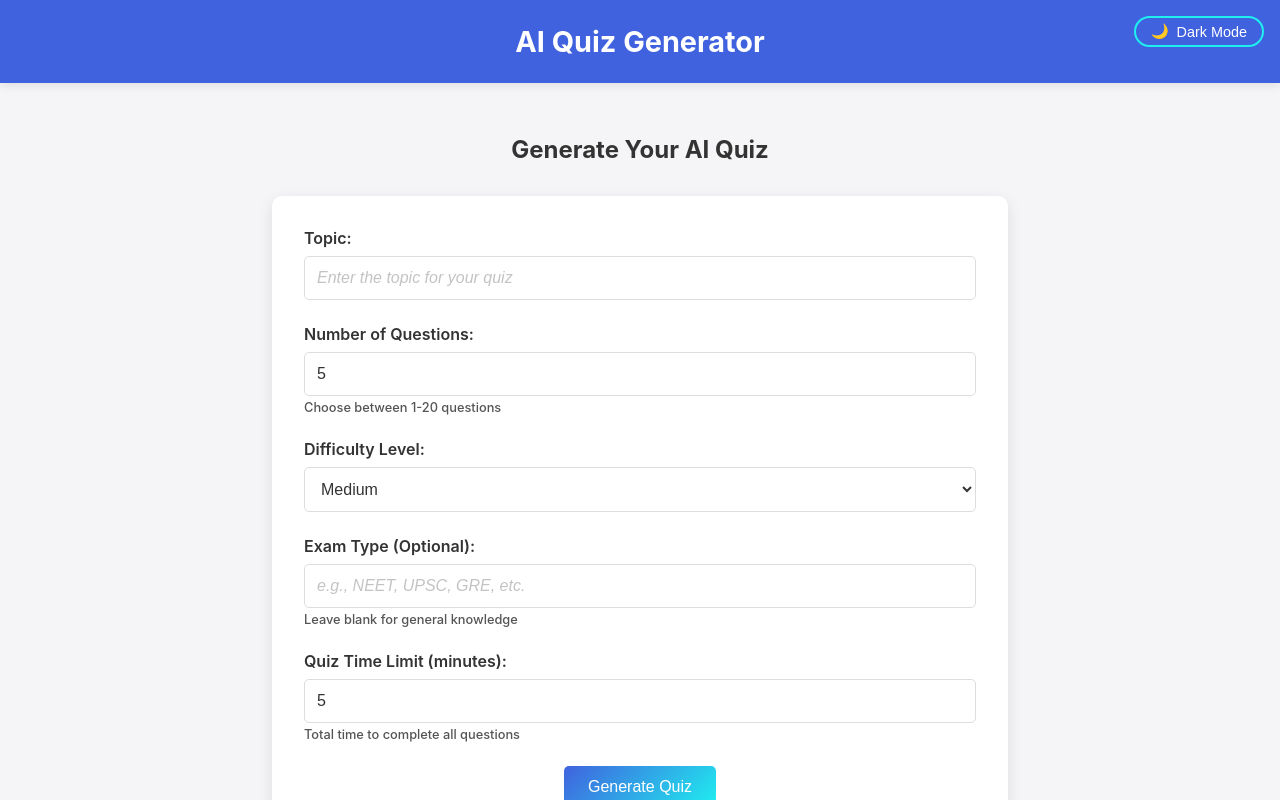
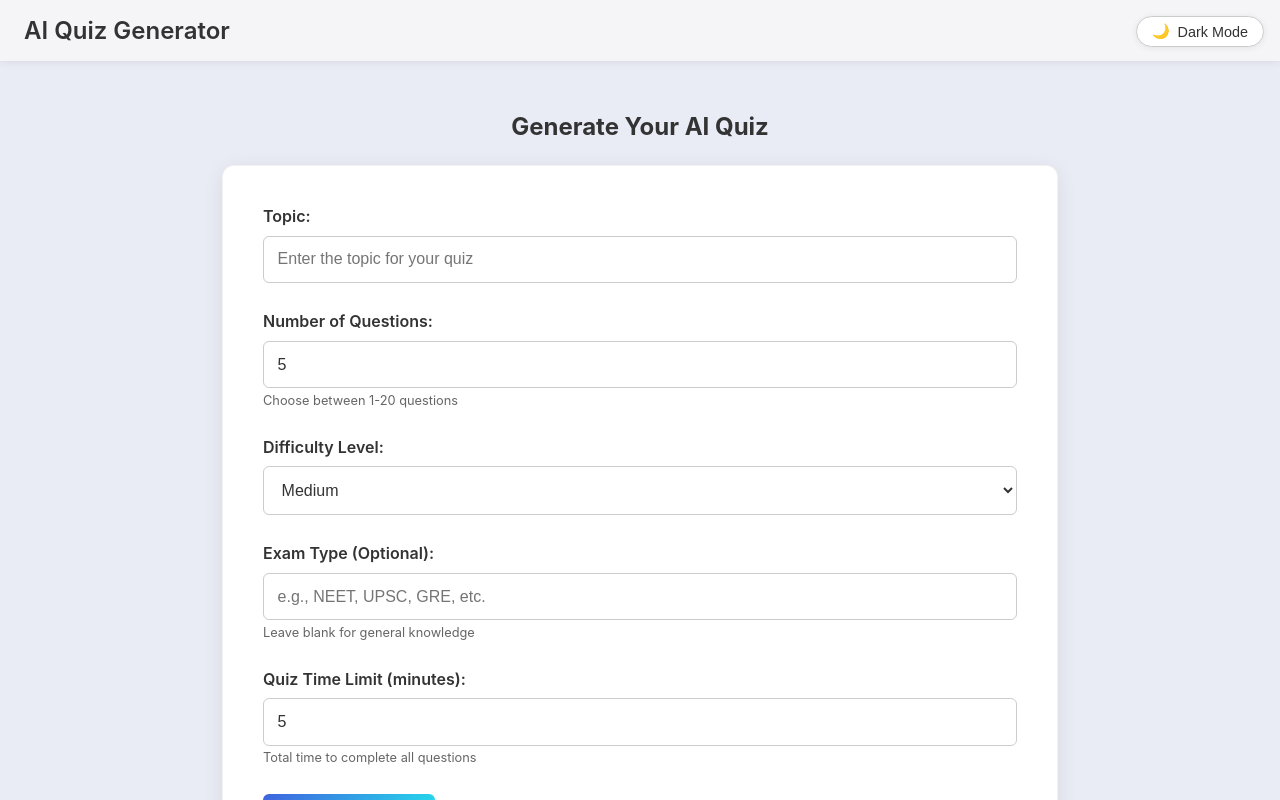
Before and after one commit to srinathren/quizapp-ai-local, a React (Create React App) app in the folder client/: page / in a window 1280 px wide. Shown: the top 800 px of the page. Built offline with nearby package versions, Linux system fonts and the light colour scheme.

Commit message:
update: css

```diff
--- a/client/src/App.css
+++ b/client/src/App.css
@@ -4,28 +4,36 @@
   --primary-color: #4062DE;
   --secondary-color: #1FEFEF;
   --accent-color: #F76E6E;
-  --background-color: #f5f5f7;
+  --background-color: #e9ecf5; /* Softer light background */
   --card-background: #ffffff;
   --text-color: #333333;
-  --header-bg: #4062DE;
-  --header-text: #ffffff;
-  --footer-bg: #4062DE;
-  --footer-text: #ffffff;
+  --header-bg: #f5f5f7; /* Lighter header */
+  --header-text: #333333; /* Darker text for light header */
+  --footer-bg: #f5f5f7; /* Lighter footer */
+  --footer-text: #333333; /* Darker text for light footer */
   --button-bg: #4062DE;
   --button-text: #ffffff;
   --button-hover: #3251b9;
-  --input-border: #dddddd;
-  --input-focus: #1FEFEF;
-  --option-selected: #e0f7fa;
+  --input-border: #cccccc; /* Softer input border */
+  --input-focus: #4062DE; /* Focus color using primary */
+  --option-selected: rgba(64, 98, 222, 0.1); /* Primary with opacity */
   --option-border: #dddddd;
   --option-hover: #f0f0f0;
-  --option-selected-border: #1FEFEF;
-  --timer-bg: #e0f7fa;
+  --option-selected-border: #4062DE; /* Primary color border */
+  --timer-bg: rgba(31, 239, 239, 0.1); /* Secondary with opacity */
   --score-high: #4caf50;
   --score-medium: #ff9800;
   --score-low: #f44336;
-  --shadow-color: rgba(0, 0, 0, 0.1);
+  --shadow-color: rgba(0, 0, 0, 0.08); /* Softer shadow */
   --form-help-color: #555555;
+  --review-bg: #f9f9f9;
+  --correct-answer-bg: rgba(76, 175, 80, 0.1);
+  --incorrect-answer-bg: rgba(247, 110, 110, 0.1);
+  --score-message-color: #333;
+  --time-info-bg: #f5f5f5;
+  --time-info-color: #333;
+  --border-radius-large: 12px;
+  --border-radius-small: 6px;
 }
 
 /* Dark Theme */
@@ -33,73 +41,42 @@
   --primary-color: #4062DE;
   --secondary-color: #1FEFEF;
   --accent-color: #F76E6E;
-  --background-color: #121212;
-  --card-background: #1e1e1e;
-  --text-color: #f0f0f0;
-  --header-bg: #222222;
-  --header-text: #f0f0f0;
-  --footer-bg: #222222;
-  --footer-text: #f0f0f0;
+  --background-color: #0d0d0d; /* Very dark background */
+  --card-background: #1a1a1a; /* Slightly lighter than background */
+  --text-color: #e0e0e0; /* Lighter text */
+  --header-bg: #1a1a1a; /* Darker header */
+  --header-text: #e0e0e0;
+  --footer-bg: #1a1a1a; /* Darker footer */
+  --footer-text: #e0e0e0;
   --button-bg: #4062DE;
   --button-text: #ffffff;
   --button-hover: #5373ef;
-  --input-border: #444444;
-  --input-focus: #1FEFEF;
-  --option-selected: #2a3e89;
-  --option-border: #444444;
-  --option-hover: #333333;
-  --option-selected-border: #1FEFEF;
-  --timer-bg: #2a3e89;
-  --score-high: #4caf50;
-  --score-medium: #ff9800;
-  --score-low: #f44336;
-  --shadow-color: rgba(0, 0, 0, 0.3);
-  --form-help-color: #1FEFEF;
-  --review-bg: #2a2a2a;
+  --input-border: #333333; /* Darker input border */
+  --input-focus: #1FEFEF; /* Focus color using secondary */
+  --option-selected: rgba(31, 239, 239, 0.1); /* Secondary with opacity */
+  --option-border: #333333;
+  --option-hover: #2a2a2a;
+  --option-selected-border: #1FEFEF; /* Secondary color border */
+  --timer-bg: rgba(64, 98, 222, 0.1); /* Primary with opacity */
+  --score-high: #81c784; /* Brighter green */
+  --score-medium: #ffb74d; /* Brighter orange */
+  --score-low: #e57373; /* Brighter red */
+  --shadow-color: rgba(0, 0, 0, 0.4); /* Slightly stronger shadow for contrast */
+  --form-help-color: #b0b0b0; /* Lighter help text */
+  --review-bg: #222222;
   --correct-answer-bg: rgba(76, 175, 80, 0.2);
   --incorrect-answer-bg: rgba(247, 110, 110, 0.2);
-  --score-message-color: #f0f0f0;
+  --score-message-color: #e0e0e0;
   --time-info-bg: #2a2a2a;
-  --time-info-color: #f0f0f0;
+  --time-info-color: #e0e0e0;
 }
 
-/* Theme Toggle Styles */
-.theme-toggle {
-  position: absolute;
-  top: 1rem;
-  right: 1rem;
+/* General Styles */
+*, *::before, *::after {
+  box-sizing: border-box;
+  /* Removed transition for simplicity, can add back specific ones later */
 }
 
-.theme-toggle-button {
-  background: transparent;
-  border: 2px solid var(--secondary-color);
-  color: var(--header-text);
-  border-radius: 30px;
-  padding: 5px 15px;
-  font-size: 0.9rem;
-  cursor: pointer;
-  display: flex;
-  align-items: center;
-  gap: 8px;
-  transition: all 0.3s ease;
-}
-
-.theme-toggle-button:hover {
-  background-color: var(--secondary-color);
-  color: #333;
-}
-
-.toggle-text {
-  display: none;
-}
-
-@media (min-width: 768px) {
-  .toggle-text {
-    display: inline;
-  }
-}
-
-/* Apply variables to existing styles */
 body {
   margin: 0;
   font-family: -apple-system, BlinkMacSystemFont, 'Segoe UI', 'Roboto', 'Oxygen',
@@ -109,7 +86,7 @@ body {
   -moz-osx-font-smoothing: grayscale;
   background-color: var(--background-color);
   color: var(--text-color);
-  transition: all 0.3s ease;
+  transition: background-color 0.5s ease, color 0.5s ease; /* Smooth background/text transition */
 }
 
 .App {
@@ -117,6 +94,7 @@ body {
   min-height: 100vh;
   display: flex;
   flex-direction: column;
+  padding-top: 60px; /* Add padding for the fixed header */
 }
 
 .App-logo {
@@ -132,80 +110,127 @@ body {
 
 .App-header {
   background-color: var(--header-bg);
-  padding: 1.5rem;
+  padding: 1rem 1.5rem;
   color: var(--header-text);
-  box-shadow: 0 2px 10px var(--shadow-color);
-  position: relative;
+  box-shadow: 0 1px 8px var(--shadow-color); /* Softer shadow */
+  position: fixed; /* Fixed header */
+  width: 100%;
+  top: 0;
+  left: 0;
+  z-index: 1000;
+  display: flex; /* Use flexbox for header content */
+  justify-content: space-between; /* Space out title and toggle */
+  align-items: center;
+  transition: background-color 0.5s ease, color 0.5s ease, box-shadow 0.5s ease; /* Smooth transition */
 }
 
 .App-header h1 {
   margin: 0;
-  font-size: 1.8rem;
+  font-size: 1.5rem; /* Slightly smaller title */
+  font-weight: 600;
 }
 
 main {
   flex: 1;
   padding: 2rem;
-  max-width: 800px;
+  max-width: 900px; /* Increased max-width */
   margin: 0 auto;
   width: 100%;
+  position: relative; /* For animations */
 }
 
 footer {
   padding: 1rem;
   background-color: var(--footer-bg);
   color: var(--footer-text);
-  font-size: 0.9rem;
+  font-size: 0.8rem; /* Slightly smaller footer text */
+  box-shadow: 0 -1px 8px var(--shadow-color); /* Softer shadow */
+  transition: background-color 0.5s ease, color 0.5s ease, box-shadow 0.5s ease; /* Smooth transition */
 }
 
-.form-container {
+/* Form and Quiz Container Styling - More subtle */
+.form-container,
+.quiz-container,
+.results-container {
   background-color: var(--card-background);
-  padding: 2rem;
-  border-radius: 10px;
-  box-shadow: 0 5px 15px var(--shadow-color);
-  margin-top: 2rem;
+  padding: 2.5rem; /* Increased padding */
+  border-radius: var(--border-radius-large); /* Larger border radius */
+  box-shadow: 0 4px 20px var(--shadow-color); /* More diffused shadow */
+  margin-top: 1.5rem; /* Adjusted margin */
+  text-align: left;
+  border: 1px solid rgba(128, 128, 128, 0.1); /* Very subtle border */
+  transition: background-color 0.5s ease, color 0.5s ease, box-shadow 0.5s ease, border-color 0.5s ease; /* Smooth transition */
 }
 
 .form-group {
-  margin-bottom: 1.5rem;
+  margin-bottom: 1.8rem; /* Increased spacing */
   text-align: left;
 }
 
 label {
   display: block;
-  margin-bottom: 0.5rem;
+  margin-bottom: 0.6rem; /* Increased spacing */
   font-weight: 600;
+  color: var(--text-color);
 }
 
 input, select {
   width: 100%;
-  padding: 0.75rem;
+  padding: 0.85rem; /* Increased padding */
   border: 1px solid var(--input-border);
-  border-radius: 5px;
+  border-radius: var(--border-radius-small); /* Consistent border radius */
   font-size: 1rem;
   background-color: var(--card-background);
   color: var(--text-color);
+  transition: border-color 0.3s ease, box-shadow 0.3s ease;
 }
 
 input:focus, select:focus {
   outline: none;
   border-color: var(--input-focus);
-  box-shadow: 0 0 0 2px rgba(31, 239, 239, 0.2);
+  box-shadow: 0 0 0 3px rgba(var(--input-focus-rgb, 64, 98, 222), 0.2); /* Dynamic shadow color */
+}
+
+/* Convert hex to rgb for box-shadow opacity */
+:root {
+  --primary-color-rgb: 64, 98, 222;
+  --secondary-color-rgb: 31, 239, 239;
+}
+
+[data-theme='dark'] {
+  --primary-color-rgb: 64, 98, 222;
+  --secondary-color-rgb: 31, 239, 239;
+}
+
+input:focus {
+    box-shadow: 0 0 0 3px rgba(var(--input-focus-rgb), 0.2);
+}
+
+/* Ensure select also uses the dynamic shadow */
+select:focus {
+    box-shadow: 0 0 0 3px rgba(var(--input-focus-rgb), 0.2);
 }
 
 button {
   background-color: var(--button-bg);
   color: var(--button-text);
   border: none;
-  padding: 0.75rem 1.5rem;
+  padding: 0.85rem 2rem; /* Increased padding */
   font-size: 1rem;
-  border-radius: 5px;
+  border-radius: var(--border-radius-small); /* Consistent border radius */
   cursor: pointer;
-  transition: background-color 0.3s;
+  transition: background-color 0.3s ease, transform 0.2s ease, box-shadow 0.2s ease;
 }
 
 button:hover {
   background-color: var(--button-hover);
+  transform: translateY(-1px); /* Subtle lift */
+  box-shadow: 0 2px 8px var(--shadow-color); /* Subtle hover shadow */
+}
+
+button:active {
+    transform: translateY(0); /* Press down effect */
+    box-shadow: none;
 }
 
 .loading {
@@ -213,39 +238,40 @@ button:hover {
   align-items: center;
   justify-content: center;
   min-height: 200px;
+  font-size: 1.2rem;
+  color: var(--text-color);
 }
 
 .quiz-container {
-  background-color: var(--card-background);
-  padding: 2rem;
-  border-radius: 10px;
-  box-shadow: 0 5px 15px var(--shadow-color);
-  text-align: left;
+  /* Existing styles */
 }
 
 .question {
-  margin-bottom: 2rem;
+  margin-bottom: 2.5rem; /* Increased spacing */
 }
 
 .question-text {
-  font-size: 1.2rem;
-  font-weight: 600;
-  margin-bottom: 1rem;
+  font-size: 1.15rem; /* Slightly smaller font size */
+  font-weight: 500; /* Softer font weight */
+  margin-bottom: 1.2rem; /* Increased spacing */
+  color: var(--text-color);
 }
 
 .options {
   display: flex;
   flex-direction: column;
-  gap: 0.5rem;
+  gap: 0.75rem; /* Increased gap */
 }
 
 .option {
-  padding: 0.75rem;
+  padding: 1rem; /* Increased padding */
   border: 1px solid var(--option-border);
-  border-radius: 5px;
+  border-radius: var(--border-radius-small); /* Consistent border radius */
   cursor: pointer;
   transition: all 0.2s ease;
-  margin-bottom: 0.8rem;
+  margin-bottom: 0; /* Remove extra bottom margin */
+  background-color: var(--card-background);
+  color: var(--text-color);
 }
 
 .option:hover {
@@ -262,38 +288,34 @@ button:hover {
 }
 
 .option-key {
-  font-weight: bold;
-  margin-right: 8px;
+  font-weight: 600; /* Slightly bolder key */
+  margin-right: 10px; /* Increased margin */
   color: var(--secondary-color);
 }
 
 .timer {
-  font-size: 1.2rem;
-  font-weight: bold;
-  margin-bottom: 1rem;
+  font-size: 1.1rem; /* Slightly smaller timer */
+  font-weight: 600; /* Bolder timer */
+  margin-bottom: 1.5rem; /* Increased spacing */
   color: var(--text-color);
-  padding: 5px 10px;
-  border-radius: 5px;
+  padding: 6px 12px; /* Adjusted padding */
+  border-radius: var(--border-radius-small); /* Consistent border radius */
   background-color: var(--timer-bg);
   display: inline-block;
 }
 
 .results-container {
-  background-color: var(--card-background);
-  padding: 2rem;
-  border-radius: 10px;
-  box-shadow: 0 5px 15px var(--shadow-color);
-  text-align: left;
+  /* Existing styles */
 }
 
 .result-summary {
-  margin-bottom: 2rem;
+  margin-bottom: 2.5rem; /* Increased spacing */
   text-align: center;
 }
 
 .score {
-  font-size: 3rem;
-  font-weight: bold;
+  font-size: 3.5rem; /* Larger score font */
+  font-weight: 700; /* Bolder score */
   color: var(--score-high);
   margin: 1rem 0;
 }
@@ -307,144 +329,75 @@ button:hover {
 }
 
 .result-details {
-  margin-top: 2rem;
+  margin-top: 2.5rem; /* Increased spacing */
 }
 
-.answer-correct {
-  color: #4caf50;
-  font-weight: bold;
-}
-
-.answer-incorrect {
-  color: #f44336;
-  font-weight: bold;
-}
-
-@media (max-width: 600px) {
-  main {
-    padding: 1rem;
-  }
-
-  .form-container,
-  .quiz-container,
-  .results-container {
-    padding: 1.5rem;
-  }
-}
-
-@keyframes App-logo-spin {
-  from {
-    transform: rotate(0deg);
-  }
-  to {
-    transform: rotate(360deg);
-  }
-}
-
-/* Add lighter placeholder text */
-::placeholder {
-  color: #aaa;
-  opacity: 0.7;
-}
-
-input::placeholder,
-select::placeholder {
-  color: #aaa;
-  font-style: italic;
-}
-
-/* Form help text */
-.form-help {
-  display: block;
-  font-size: 0.8rem;
-  color: var(--form-help-color);
-  margin-top: 0.3rem;
-  font-weight: 500;
-}
-
-/* Progress bar */
-.progress-container {
-  width: 100%;
-  height: 8px;
-  background-color: #f0f0f0;
-  border-radius: 4px;
-  margin: 15px 0;
-  overflow: hidden;
-}
-
-.progress-bar {
-  height: 100%;
-  background-color: #4caf50;
-  border-radius: 4px;
-  transition: width 0.3s ease;
+/* Ensure general text color applies */
+.result-details h3, .result-summary h3 {
+    color: var(--text-color);
 }
 
 /* Results page enhancements */
 .score-percentage {
-  font-size: 1.5rem;
-  margin-left: 10px;
-  opacity: 0.7;
+  font-size: 1.2rem; /* Smaller percentage */
+  margin-left: 8px; /* Adjusted margin */
+  opacity: 0.8; /* Slightly less transparent */
+  font-weight: 400;
 }
 
 .time-info {
-  margin: 15px 0;
-  padding: 10px;
-  background-color: var(--time-info-bg, #f5f5f5);
-  border-radius: 5px;
-  font-size: 1.1rem;
-  color: var(--time-info-color, #333);
+  margin: 20px 0; /* Increased spacing */
+  padding: 12px; /* Increased padding */
+  background-color: var(--time-info-bg);
+  border-radius: var(--border-radius-small); /* Consistent border radius */
+  font-size: 1rem;
+  color: var(--time-info-color);
+  border: 1px solid rgba(128, 128, 128, 0.05); /* Very subtle border */
 }
 
 .score-message {
-  font-size: 1.2rem;
-  font-weight: 500;
-  margin: 15px 0;
-  color: var(--score-message-color, #333);
+  font-size: 1.1rem; /* Slightly smaller message */
+  font-weight: 400; /* Softer font weight */
+  margin: 20px 0; /* Increased spacing */
+  color: var(--score-message-color);
 }
 
 .question.review {
-  background-color: var(--review-bg, #f9f9f9);
-  padding: 15px;
-  border-radius: 8px;
-  margin-bottom: 20px;
-  box-shadow: 0 1px 3px rgba(0,0,0,0.1);
+  background-color: var(--review-bg);
+  padding: 1.5rem; /* Increased padding */
+  border-radius: var(--border-radius-small); /* Consistent border radius */
+  margin-bottom: 1.5rem; /* Adjusted spacing */
+  box-shadow: 0 1px 6px var(--shadow-color); /* Softer shadow */
 }
 
 .option.correct {
-  background-color: var(--correct-answer-bg, rgba(76, 175, 80, 0.2));
+  background-color: var(--correct-answer-bg);
   border-color: var(--score-high);
 }
 
 .option.incorrect {
-  background-color: var(--incorrect-answer-bg, rgba(244, 67, 54, 0.2));
+  background-color: var(--incorrect-answer-bg);
   border-color: var(--score-low);
 }
 
-.answer-correct {
-  color: var(--score-high);
-  font-weight: 600;
-}
-
+.answer-correct,
 .answer-incorrect {
-  color: var(--score-low);
-  font-weight: 600;
+  font-weight: 500; /* Softer font weight */
+  margin-left: 8px; /* Adjusted margin */
+  font-size: 0.9rem; /* Smaller font size */
 }
 
 .action-buttons {
-  margin-top: 30px;
+  margin-top: 2.5rem; /* Increased spacing */
   display: flex;
   justify-content: center;
+  gap: 20px; /* Added gap for multiple buttons */
 }
 
 .action-buttons button {
   padding: 10px 25px;
   font-size: 1.1rem;
-  background-color: #2196f3;
-  transition: background-color 0.3s;
-}
-
-.action-buttons button:hover {
-  background-color: #0d8aee;
+  /* Specific retry button gradient handled below */
 }
 
 /* Home page styling */
@@ -456,10 +409,11 @@ select::placeholder {
   color: var(--accent-color);
   margin-bottom: 1.5rem;
   padding: 0.75rem;
-  border-radius: 5px;
+  border-radius: var(--border-radius-small); /* Consistent border radius */
   background-color: rgba(247, 110, 110, 0.1);
   border-left: 4px solid var(--accent-color);
   text-align: left;
+  font-size: 0.95rem;
 }
 
 .submit-button {
@@ -467,28 +421,32 @@ select::placeholder {
   transition: all 0.3s ease;
   position: relative;
   overflow: hidden;
+  font-weight: 600;
 }
 
 .submit-button:hover {
-  background: linear-gradient(135deg, var(--primary-color), var(--accent-color));
+  background: linear-gradient(135deg, var(--primary-color), var(--accent-color)); /* Using accent on hover */
   transform: translateY(-2px);
-  box-shadow: 0 5px 15px rgba(0, 0, 0, 0.1);
+  box-shadow: 0 5px 15px var(--shadow-color);
 }
 
 .submit-button:disabled {
-  background: #ccc;
+  background: var(--input-border); /* Use input border color for disabled */
+  color: #888; /* Darker text for disabled */
   cursor: not-allowed;
   transform: none;
   box-shadow: none;
+  opacity: 0.7;
 }
 
 /* Form styling enhancements */
 .form-help {
+  display: block;
+  font-size: 0.8rem;
   color: var(--form-help-color);
-  font-size: 0.8rem;
-  margin-top: 0.25rem;
-  display: block;
-  font-weight: 500;
+  margin-top: 0.3rem;
+  font-weight: 400; /* Lighter font weight */
+  opacity: 0.9; /* Slightly less opaque */
 }
 
 @keyframes fadeIn {
@@ -504,40 +462,51 @@ select::placeholder {
 
 /* Quiz page enhancements */
 .quiz-page, .results-page {
-  animation: fadeIn 0.5s ease-in-out;
+  /* Animation applied to main content area via keyframes */
 }
 
 .quiz-info {
   display: flex;
   flex-wrap: wrap;
   justify-content: center;
-  gap: 1rem;
-  margin-bottom: 1rem;
+  gap: 1.5rem; /* Increased gap */
+  margin-bottom: 1.5rem; /* Increased spacing */
+  font-size: 1rem;
+}
+
+.quiz-info p {
+    margin: 0;
 }
 
 .quiz-difficulty, .quiz-exam {
   background-color: var(--primary-color);
   color: white;
-  padding: 0.25rem 0.75rem;
+  padding: 0.3rem 0.8rem; /* Adjusted padding */
   border-radius: 20px;
-  font-size: 0.9rem;
-  margin-left: 0.5rem;
+  font-size: 0.85rem; /* Slightly smaller font */
+  margin-left: 0.6rem; /* Adjusted margin */
+  font-weight: 600;
 }
 
 .question-progress {
   color: var(--secondary-color);
   font-weight: 600;
-  margin-bottom: 1rem;
+  margin-bottom: 1.5rem; /* Increased spacing */
+  font-size: 1rem; /* Slightly smaller font */
 }
 
 .navigation-buttons {
   display: flex;
   justify-content: space-between;
-  margin-top: 2rem;
+  margin-top: 2.5rem; /* Increased spacing */
+  gap: 20px; /* Added gap */
 }
 
 .nav-button {
-  min-width: 120px;
+  flex-grow: 1; /* Allow buttons to grow */
+  min-width: 100px; /* Adjusted min-width */
+  font-weight: 600;
+  padding: 0.85rem 1.5rem; /* Adjusted padding */
 }
 
 .prev-button {
@@ -562,80 +531,129 @@ select::placeholder {
 /* Results page enhancements */
 .retry-button {
   background: linear-gradient(135deg, var(--primary-color), var(--secondary-color));
+  font-weight: 600;
 }
 
 .retry-button:hover {
   background: linear-gradient(135deg, var(--primary-color), var(--accent-color));
   transform: translateY(-2px);
-  box-shadow: 0 5px 15px rgba(0, 0, 0, 0.1);
+  box-shadow: 0 5px 15px var(--shadow-color);
 }
 
+/* Use variables for correct/incorrect option backgrounds */
 .option.correct {
-  background-color: rgba(76, 175, 80, 0.1);
+  background-color: var(--correct-answer-bg);
   border-color: var(--score-high);
 }
 
 .option.incorrect {
-  background-color: rgba(244, 67, 54, 0.1);
+  background-color: var(--incorrect-answer-bg);
   border-color: var(--score-low);
 }
 
-.answer-correct {
-  color: var(--score-high);
-  font-weight: 600;
+/* Ensure general text color applies to review questions */
+.question.review .question-text {
+    color: var(--text-color);
 }
 
-.answer-incorrect {
-  color: var(--score-low);
-  font-weight: 600;
-}
-
-/* Results page specific dark mode enhancements */
-[data-theme='dark'] .results-container {
-  background-color: #1e1e1e;
-  color: #f0f0f0;
+/* Specific dark mode enhancements (retained and slightly adjusted) */
+[data-theme='dark'] .results-container,
+[data-theme='dark'] .form-container,
+[data-theme='dark'] .quiz-container {
+  background-color: var(--card-background);
+  color: var(--text-color);
+  box-shadow: 0 4px 20px var(--shadow-color);
 }
 
 [data-theme='dark'] .question-text {
-  color: #ffffff;
+  color: var(--text-color);
 }
 
 [data-theme='dark'] .option {
-  background-color: #2a2a2a;
-  border-color: #444;
+  background-color: var(--card-background);
+  border-color: var(--input-border);
 }
 
+[data-theme='dark'] .option:hover {
+    background-color: var(--option-hover);
+}
+
+
 [data-theme='dark'] .option.correct {
-  background-color: rgba(76, 175, 80, 0.3);
-  border-color: #4caf50;
+  background-color: rgba(76, 175, 80, 0.25); /* Slightly more opaque */
+  border-color: var(--score-high);
 }
 
 [data-theme='dark'] .option.incorrect {
-  background-color: rgba(247, 110, 110, 0.3);
-  border-color: #f44336;
+  background-color: rgba(247, 110, 110, 0.25); /* Slightly more opaque */
+  border-color: var(--score-low);
 }
 
 [data-theme='dark'] .answer-correct {
-  color: #6dff75;
+  color: var(--score-high); /* Use theme variable */
 }
 
 [data-theme='dark'] .answer-incorrect {
-  color: #ff8a8a;
+  color: var(--score-low); /* Use theme variable */
 }
 
 [data-theme='dark'] .score {
-  color: #6dff75;
+  color: var(--score-high); /* Use theme variable */
 }
 
 [data-theme='dark'] .score.medium {
-  color: #ffb74d;
+  color: var(--score-medium); /* Use theme variable */
 }
 
 [data-theme='dark'] .score.low {
-  color: #ff8a8a;
+  color: var(--score-low); /* Use theme variable */
 }
 
 [data-theme='dark'] .result-details h3,
 [data-theme='dark'] .result-summary h3 {
-  color: #1FEFEF;
+  color: var(--secondary-color); /* Headings use secondary in dark mode */
 }
+
+[data-theme='dark'] .time-info {
+    background-color: var(--review-bg);
+    border-color: var(--input-border);
+}
+
+[data-theme='dark'] .score-message {
+    color: var(--text-color);
+}
+
+
+/* Theme Toggle Styles - Adjust position */
+.theme-toggle {
+  position: fixed; /* Keep fixed */
+  top: 1rem;
+  right: 1rem;
+  z-index: 1001; /* Ensure it's above header */
+}
+
+.theme-toggle-button {
+  background: var(--card-background); /* Use card background */
+  border: 1px solid var(--input-border); /* Subtle border */
+  color: var(--text-color); /* Use text color */
+  border-radius: 30px;
+  padding: 6px 15px; /* Adjusted padding */
+  font-size: 0.9rem;
+  cursor: pointer;
+  display: flex;
+  align-items: center;
+  gap: 8px;
+  transition: all 0.3s ease; /* Smooth transition */
+  box-shadow: 0 1px 6px var(--shadow-color); /* Subtle shadow */
+}
+
+.theme-toggle-button:hover {
+  background-color: var(--option-hover); /* Subtle hover */
+  box-shadow: 0 2px 8px var(--shadow-color); /* Slightly larger shadow on hover */
+}
+
+@media (min-width: 768px) {
+  .toggle-text {
+    display: inline;
+  }
+}
```
